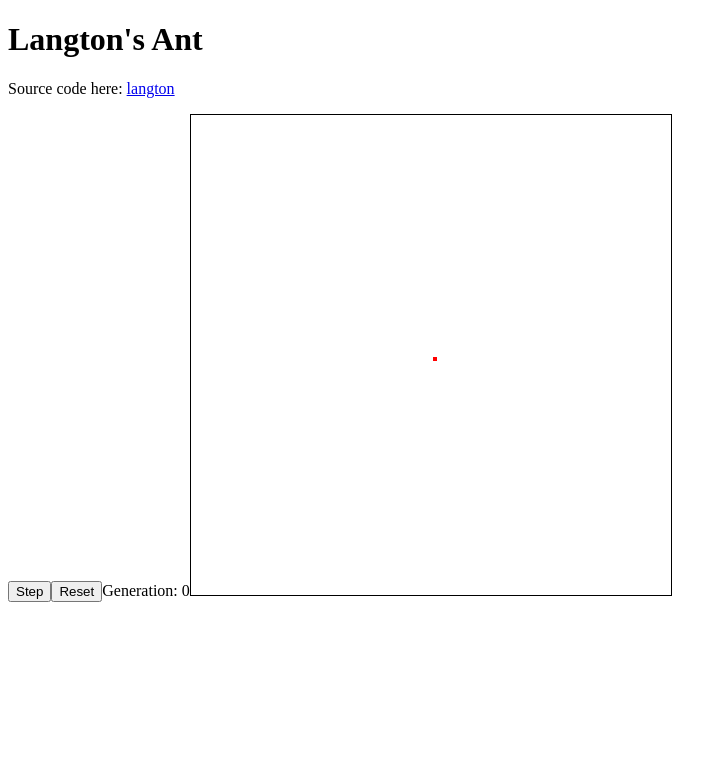
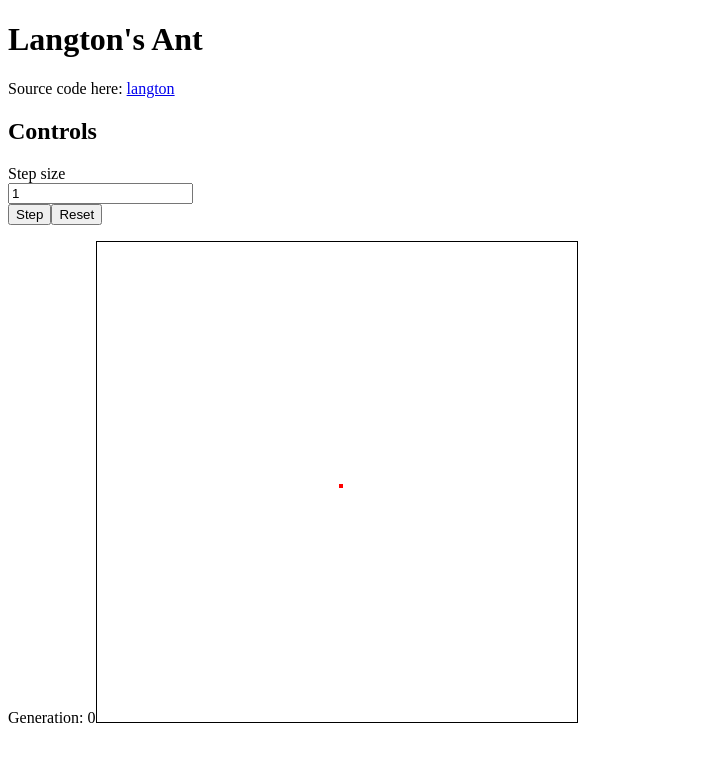
Before and after one commit to fildon/langton, a React app: page / in a window 1280 px wide. Shown: the top 762 px of the page, without its empty margins (0-727 px from the left). Built offline with nearby package versions, Linux system fonts and the light colour scheme; the HTML template or start-up script is replaced by a standard one.

Commit message:
Step controls

```diff
--- a/src/app.tsx
+++ b/src/app.tsx
@@ -73,6 +73,8 @@ const StateDisplay = ({ state }: { state: BoardState }) => {
 				border: "1px solid black",
 				height: 2 * RADIUS * ZOOM,
 				width: 2 * RADIUS * ZOOM,
+				margin: "auto",
+				marginTop: "1rem",
 			}}
 			ref={canvasRef}
 		></canvas>
@@ -82,6 +84,8 @@ const StateDisplay = ({ state }: { state: BoardState }) => {
 export const App = () => {
 	const { step, reset, state, generation } = useEngine();
 
+	const [stepSize, setStepSize] = useState(1);
+
 	return (
 		<main className="stack center">
 			<h1>{"Langton's Ant"}</h1>
@@ -89,8 +93,20 @@ export const App = () => {
 				Source code here:{" "}
 				<a href="https://github.com/fildon/langton">langton</a>
 			</p>
-			<button onClick={() => step(100)}>Step</button>
-			<button onClick={reset}>Reset</button>
+			<section>
+				<h2>Controls</h2>
+				<label>
+					Step size
+					<input
+						type="number"
+						value={stepSize}
+						onChange={(e) => setStepSize(parseInt(e.target.value))}
+						style={{ display: "block" }}
+					></input>
+				</label>
+				<button onClick={() => step(stepSize)}>Step</button>
+				<button onClick={reset}>Reset</button>
+			</section>
 			<span>{`Generation: ${generation}`}</span>
 			<StateDisplay state={state} />
 		</main>
--- a/static/styles.css
+++ b/static/styles.css
@@ -28,6 +28,11 @@ main * {
 
 section {
 	border: 1px solid black;
+	padding: 1rem;
+}
+
+button {
+	padding: 1rem;
 }
 
 /* Composition */
```
